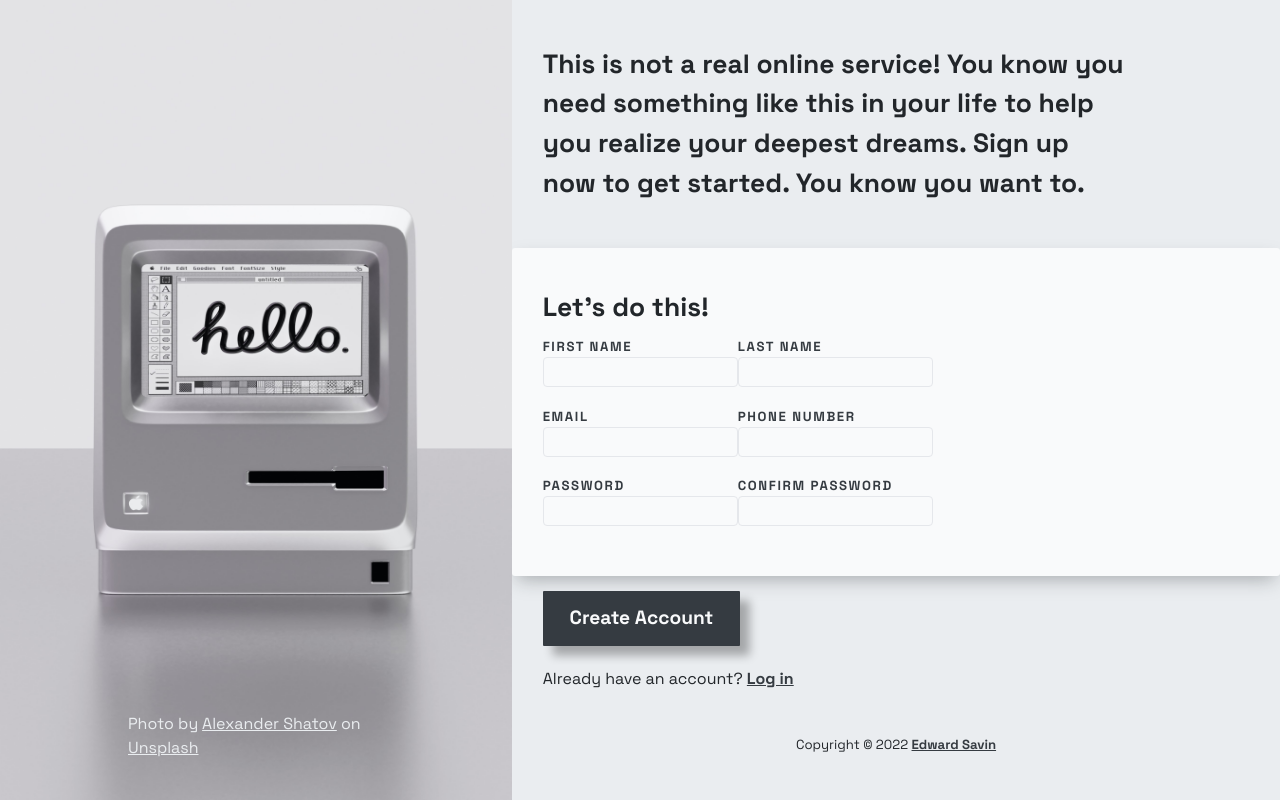
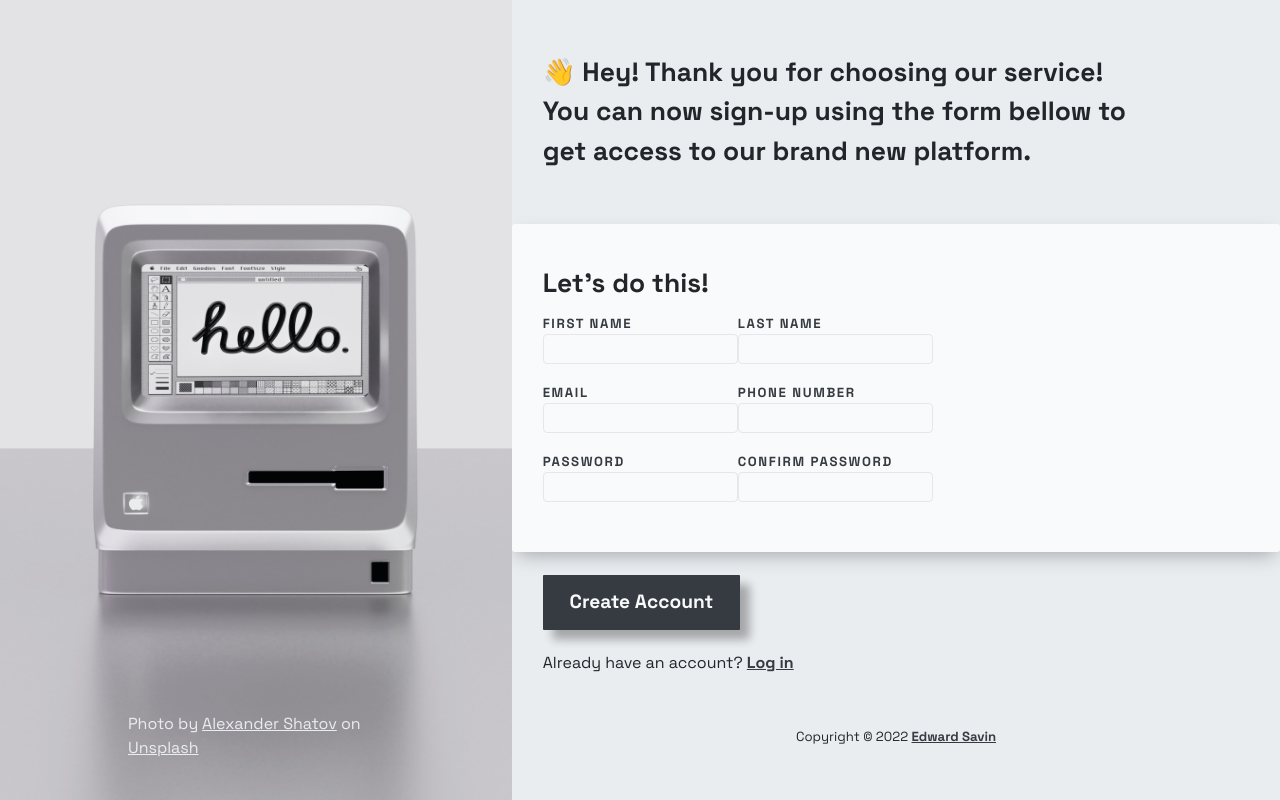
Before and after one commit to edwardsavin/signup-form, a plain HTML site: page index.html in a window 1280 px wide. Drawn offline with Linux system fonts and the light colour scheme.

Commit message:
Fix BUG: Background image not 100% height of parent

```diff
--- a/index.html
+++ b/index.html
@@ -37,10 +37,9 @@
         <div class="content">
           <section id="intro-text">
             <h2 class="ff-heading fs-500 fw-bold text-primary-400">
-              This is not a real online service! You know you need something
-              like this in your life to help you realize your deepest dreams.
-              Sign up <em>now</em> to get started. You <em>know</em> you want
-              to.
+              👋 Hey! Thank you for choosing our service! You can now sign-up
+              using the form bellow to get access to our
+              <em>brand new</em> platform.
             </h2>
           </section>
 
--- a/styles/style.css
+++ b/styles/style.css
@@ -56,6 +56,7 @@ body {
 body {
   text-rendering: optimizeSpeed;
   line-height: 1.5;
+  display: flex;
 }
 
 /* A elements that don't have a class get default styles */
@@ -262,6 +263,7 @@ button:active {
 
 .container {
   display: flex;
+  min-height: 100%;
 }
 
 .content {
@@ -280,6 +282,7 @@ button:active {
 
 .image-wrapper {
   position: relative;
+  height: 100%;
 }
 
 .control-group-container {
@@ -304,6 +307,7 @@ button:active {
 }
 
 #bg-image {
+  min-height: 100vh;
   max-height: 100vh;
   max-width: 100vh;
   width: 40vmax;
```
